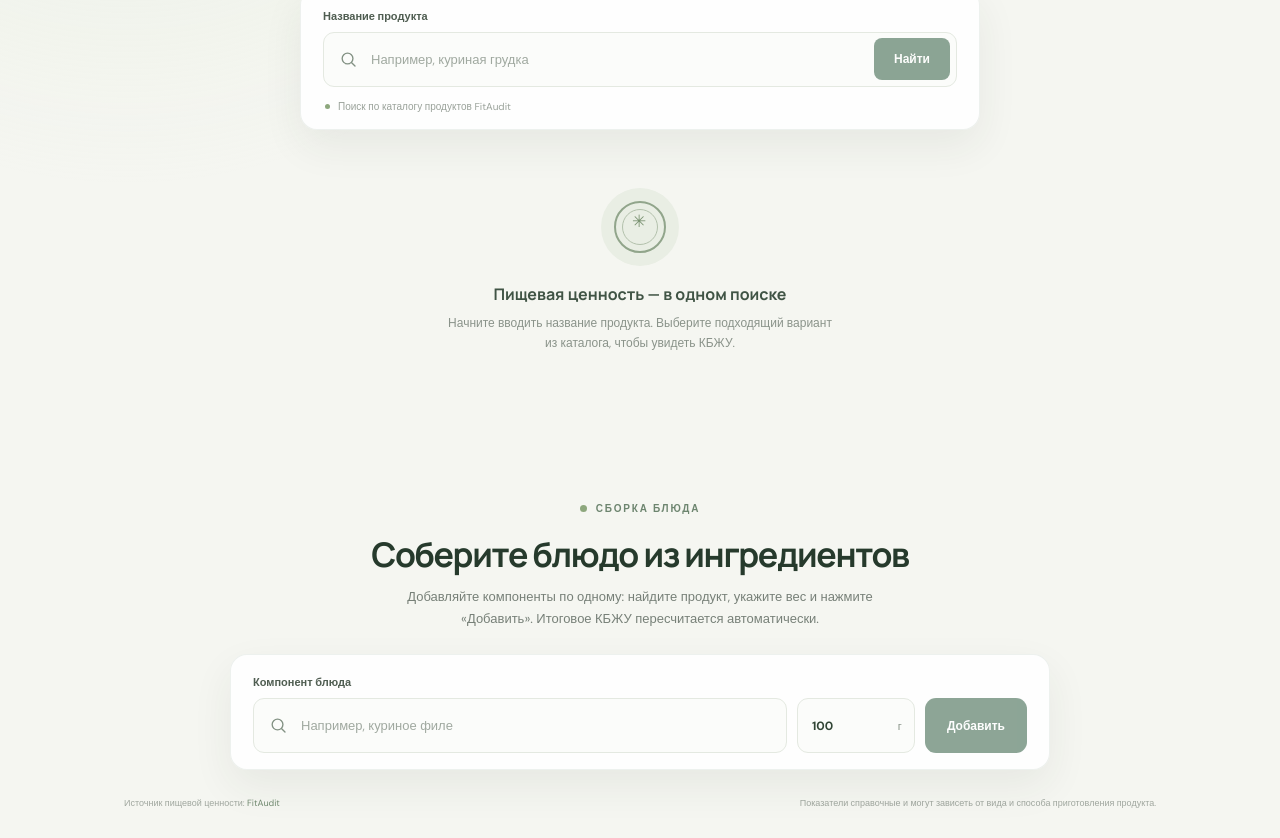
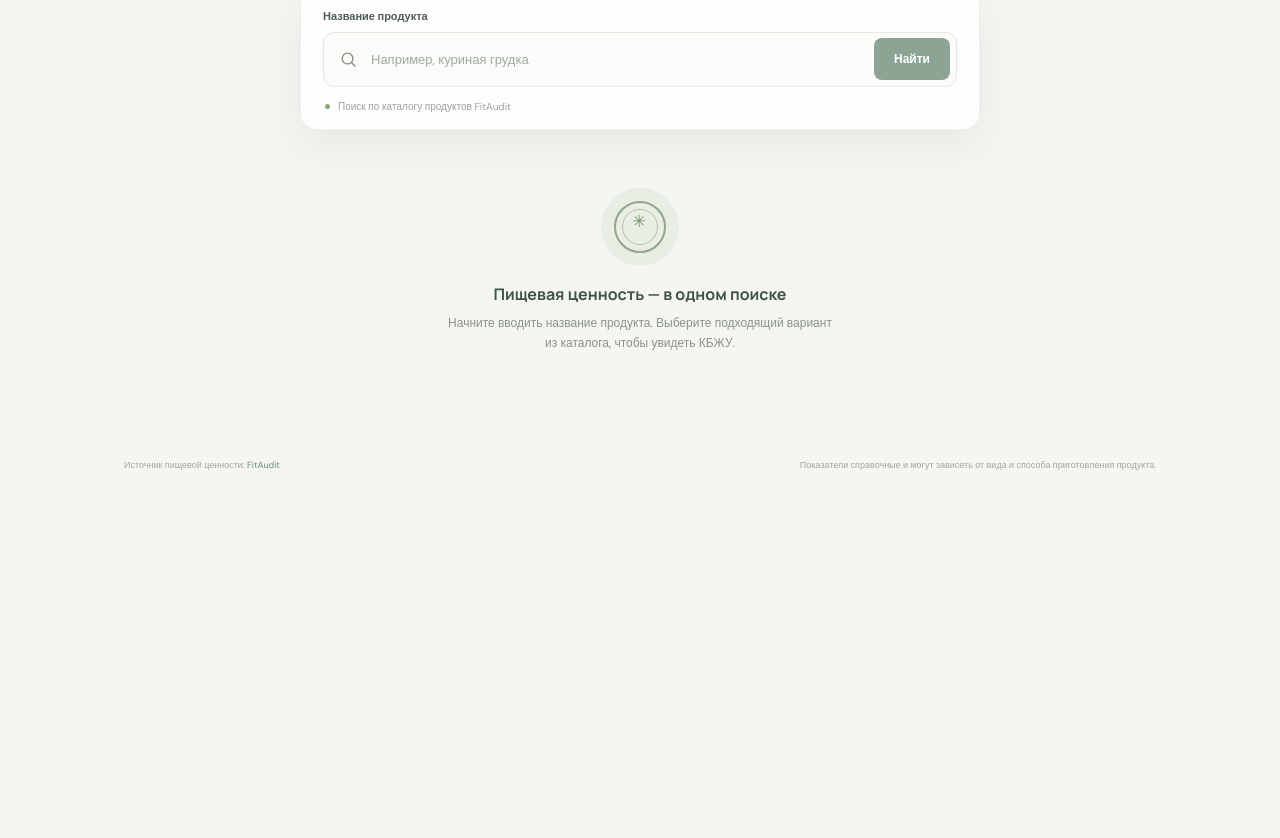
Before and after one commit to bubnovevgenyi-ux/fitaudit-docker-project, a React (Vite) app in the folder client/: page / in a window 1280 px wide. Shown: the part 445-1283 px from the top of the page. After the commit the page ends 945 px from the top, so only its background shows below. Built offline with nearby package versions, Linux system fonts and the light colour scheme.

Commit message:
Remove dish builder section from home page

```diff
--- a/client/src/HomePage.jsx
+++ b/client/src/HomePage.jsx
@@ -1,7 +1,6 @@
 import { useState } from 'react';
 import { useProductLookup } from './useProductLookup.js';
 import MacroCard from './MacroCard.jsx';
-import DishBuilder from './DishBuilder.jsx';
 import { formatValue, scaleMacros, toGrams } from './format.js';
 
 export default function HomePage() {
@@ -181,8 +180,6 @@ export default function HomePage() {
         )}
       </section>
 
-      <DishBuilder />
-
       <footer className="page-footer">
         <span>Источник пищевой ценности: <a href="https://fitaudit.ru/" target="_blank" rel="noreferrer">FitAudit</a></span>
         <span>Показатели справочные и могут зависеть от вида и способа приготовления продукта.</span>
```
